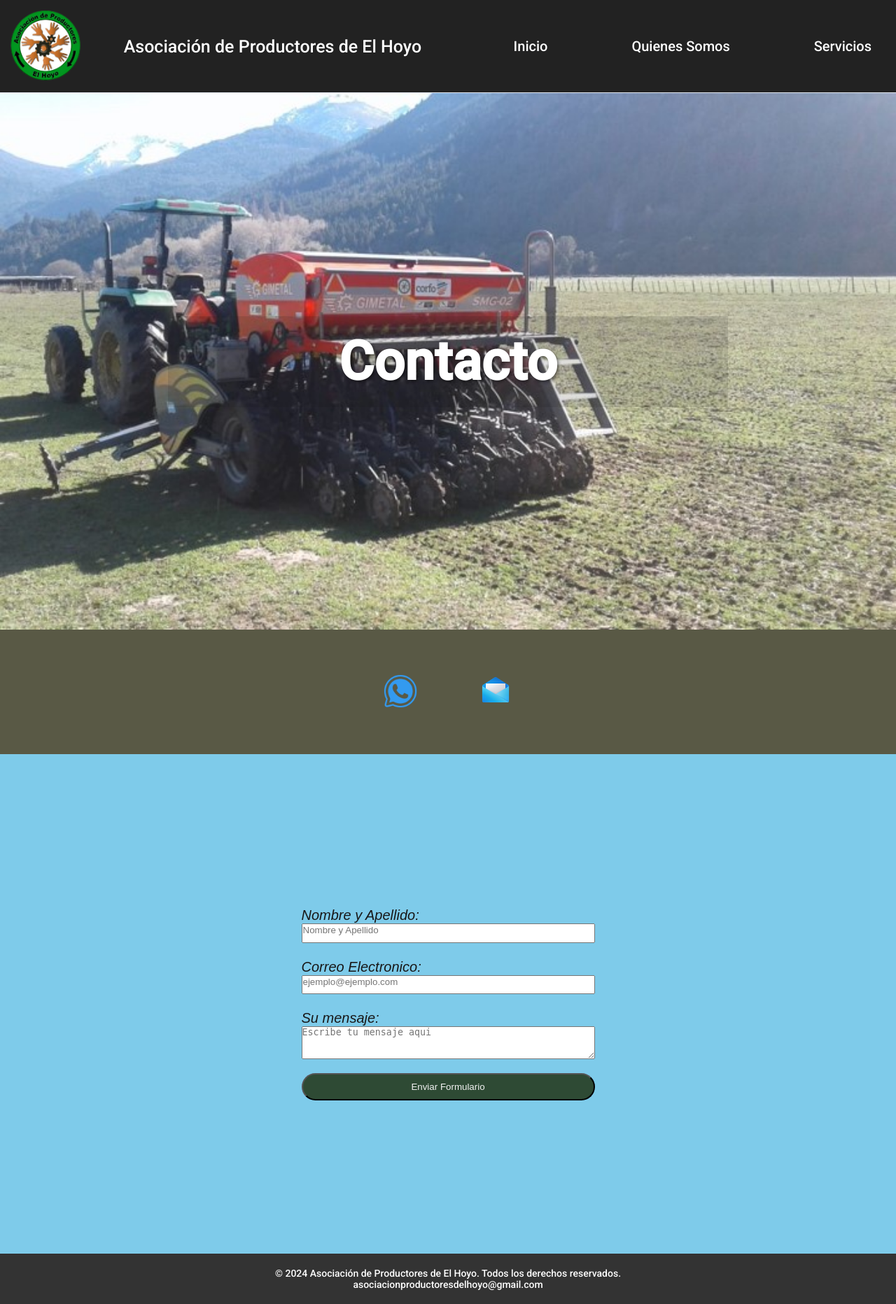
After one commit to karibari70/Asociacion_Productores, a PHP site: page /contacto.php in a window 1280 px wide. The commit adds this page. Shown: the whole page at 70% size. Run offline with PHP 8.4, Linux system fonts and the light colour scheme.

Commit message:
Agregué Contacto

```diff
--- /dev/null
+++ b/contacto.php
@@ -0,0 +1,48 @@
+<!DOCTYPE html>
+<html lang="en">
+
+<head>
+    <meta charset="UTF-8">
+    <meta name="viewport" content="width=device-width, initial-scale=1.0">
+    <title>Contacto</title>
+    <link rel="stylesheet" href="estilos.css">
+</head>
+
+<body>
+<?php require 'navbar.php' ?>
+
+    <div class="contenedor_contacto">
+        <img src="Media/Imagen10.jpg" alt="maquina" class="img_contacto">
+        <div class="texto_contacto">
+            <h1>Contacto</h1>
+        </div>
+    </div>
+    <div class="icon_contacto">
+        <a href=" https://wa.me/542944114644 " target=_blank>
+            <img width="48" height="48" src="Media/icons8-whatsapp-128.png" alt="whatsapp--v1" /></a>
+        <a href="mailto:asociaciondeproductoresdeelhoyo@gmail.com" target=_blank>
+            <img width="48" height="48" src="Media/icons8-correo-94.png" alt="mail" /> </a>
+    </div>
+
+    <div class="formulario">
+        <form method="post" action='datos.php'>
+
+            <div>Nombre y Apellido:</div>
+            <input type="text" name="name" placeholder="Nombre y Apellido " required /><br>
+
+            <div>Correo Electronico:</div>
+            <input type="email" name="email" placeholder="ejemplo@ejemplo.com" required /><br>
+            <div> Su mensaje:</div>
+
+            <textarea rows="3" cols="50" maxlength="150" placeholder="Escribe tu mensaje aqui"></textarea>
+
+
+            <button type="submit">Enviar Formulario</button>
+        </form>
+    </div>
+
+    <?php require 'footer.php' ?>
+
+</body>
+
+</html>
--- a/estilos.css
+++ b/estilos.css
@@ -17,13 +17,13 @@
     background-position: center;
     padding: 0;
     z-index: 1000;
-  }
+}
 
-  .boton-flotante:hover {
+.boton-flotante:hover {
     background-size: 130%;
     background-position: center;
 
-  }
+}
 
 /* -------------------Index------------------------- */
 
@@ -301,7 +301,7 @@ button:hover {
 
 }
 
-.contacto {
+.mensaje_contacto {
 
 
     h1 {
@@ -309,10 +309,13 @@ button:hover {
         margin-top: 30px;
         text-align: center;
     }
-
+h1:hover{
+    color: aqua;
+}
     h1.linea {
         position: relative;
         z-index: 1;
+        padding: 5%;
     }
 
     h1.linea:before {
@@ -334,10 +337,61 @@ button:hover {
     }
 }
 
+
+/* --------contacto -----------*/
+
+.contenedor_contacto {
+
+    position: relative;
+    display: flex;
+    justify-content: center;
+    align-items: center;
+
+}
+
+.img_contacto {
+    width: 100%;
+    height: auto;
+    object-fit: cover;
+}
+
+.texto_contacto {
+    position: absolute;
+    display: flex;
+    flex-direction: column;
+    align-items: center;
+    justify-content: center;
+    color: white;
+    text-align: center;
+    padding: 20px;
+    background-color: rgba(24, 24, 24, 0.132);
+    /* Fondo semitransparente */
+    width: 90%;
+    max-width: 800px;
+}
+
+.texto_contacto h1 {
+    font-size: 8vw;
+    margin: 0;
+}
+
+.icon_contacto {
+    display: flex;
+    justify-content: center;
+    align-items: center;
+    background-color: #595945;
+    padding: 5%;
+
+}
+
+.icon_contacto a img {
+    margin-left: 44px;
+    margin-right: 44px;
+}
 .formulario {
-    background-color: aquamarine;
+    background-color: #7ECBEA;
     padding: 3%;
-    margin-top: 5%;
+
 
 }
 
@@ -346,10 +400,14 @@ form {
     font-style: oblique;
     color: #181717;
     font-size: 2rem;
+    display: grid;
+    align-content: center;
+    justify-content: center;
+    margin: 15%;
 }
 
 
-
+/*  */
 
 @media (width >800px) {
 
@@ -428,15 +486,26 @@ form {
         text-align: center;
 
     }
-    form{
+/* ----contacto----- */
+    form {
         display: grid;
         align-content: center;
         justify-content: center;
 
 
     }
-    input{
+
+    input {
         padding-bottom: 2%;
+    }
+
+    .texto_contacto h1 {
+        font-size: 6vw;
+        margin: 0;
+        color: #ffffff;
+        /* Asegúrate de que el color del texto sea adecuado */
+        text-shadow: 2px 2px 4px rgba(0, 0, 0, 0.5);
+        /* Añade sombra al texto */
     }
 }
 
```
Also changed, not shown: servicios.php (+6 -20 lines), Media/icons8-correo-94.png (added), Media/icons8-handshake-50.png (added), Media/icons8-whatsapp-128.png (added).
